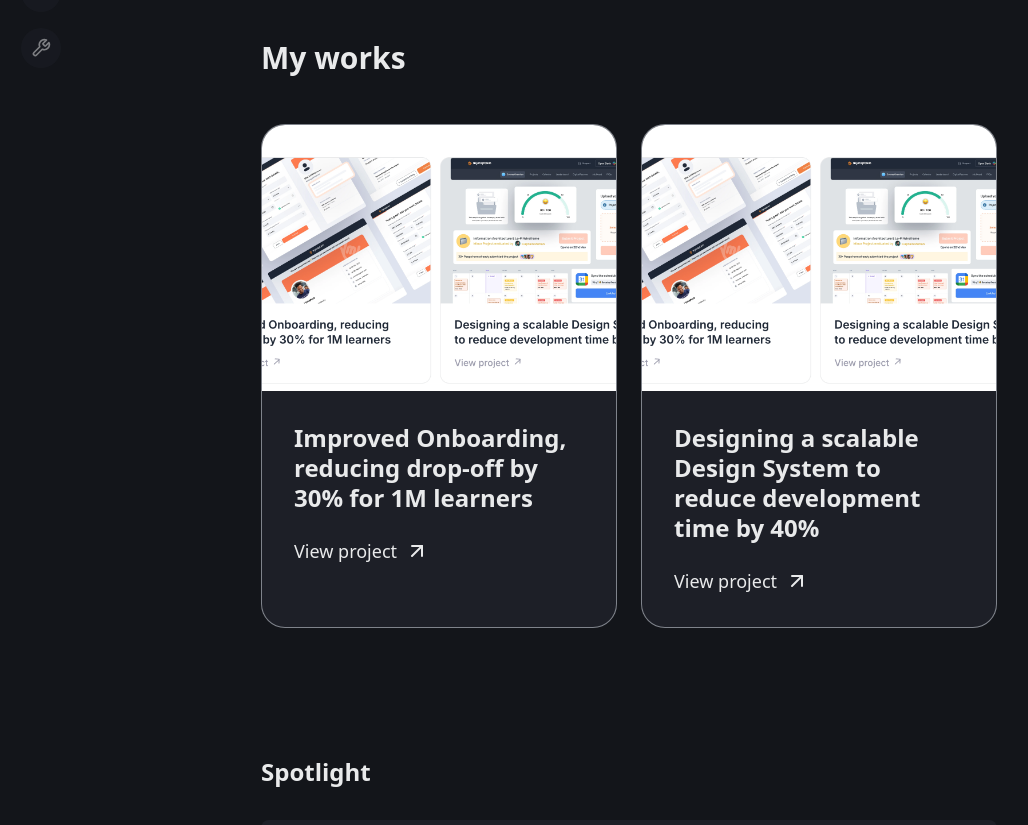
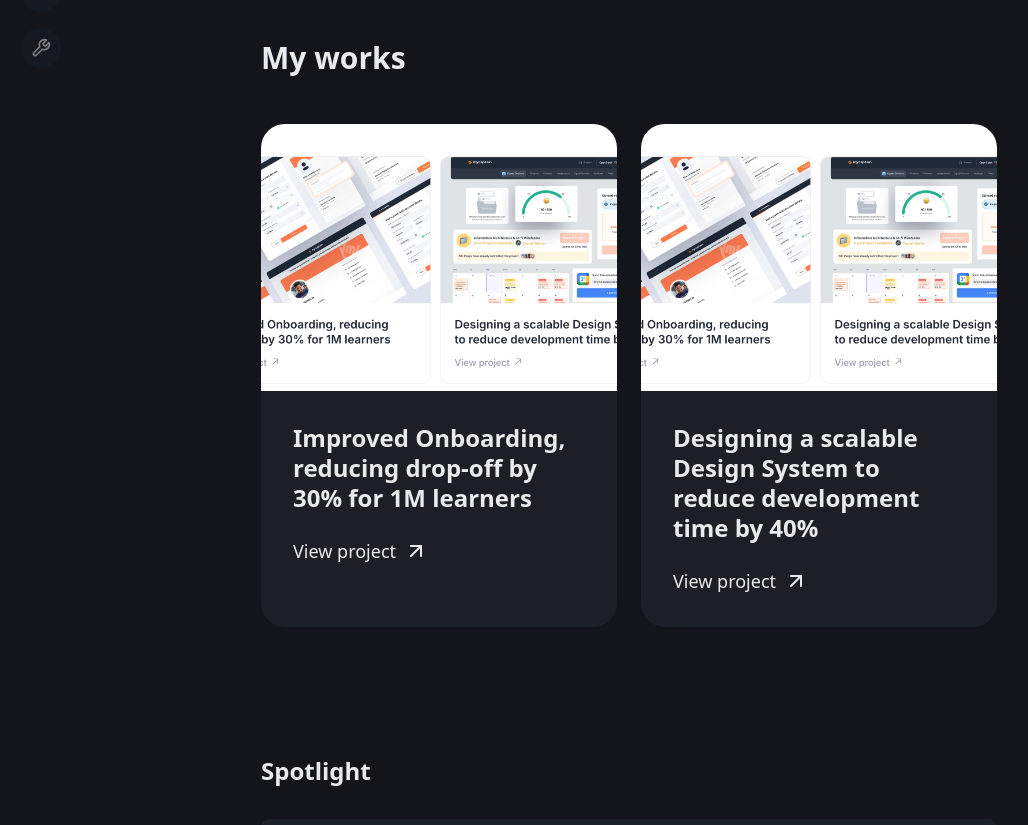
Before and after one commit to shaihq/template-final-designfolio-v1, a React (Vite) app: page / in a window 1280 px wide. Shown: the part 464-1289 px from the top of the page, without its empty margins (11-1039 px from the left). Built offline with nearby package versions, Linux system fonts and the light colour scheme.

Commit message:
Remove border and enhance hover effect on work showcase cards
Updated the WorkShowcase component to remove the border from the project cards. Implemented a new hover effect that adds a light tint around the card when hovered over, enhancing the visual interaction.
[skip gpt_engineer]

```diff
--- a/src/components/WorkShowcase.tsx
+++ b/src/components/WorkShowcase.tsx
@@ -21,7 +21,7 @@ export const WorkShowcase = () => {
         {projects.map((project, index) => (
           <div
             key={index}
-            className="group rounded-3xl bg-card border border-border/50 overflow-hidden hover:border-primary/50 transition-colors"
+            className="group rounded-3xl bg-card overflow-hidden relative before:absolute before:inset-0 before:p-[1px] before:bg-gradient-to-r before:from-transparent before:via-foreground/10 before:to-transparent before:rounded-3xl before:opacity-0 before:transition-opacity hover:before:opacity-100"
           >
             <div className="aspect-[4/3] overflow-hidden">
               <img
```
